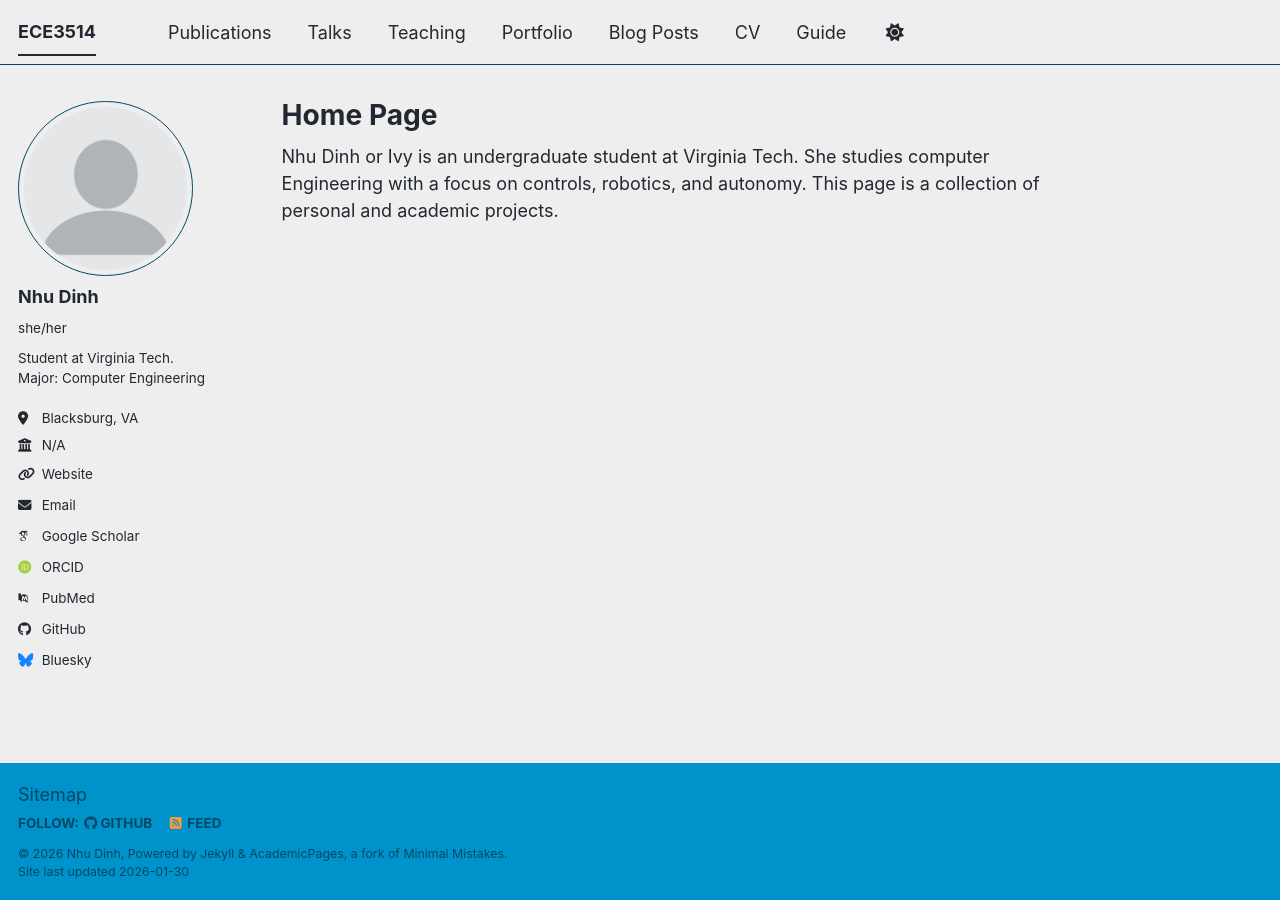
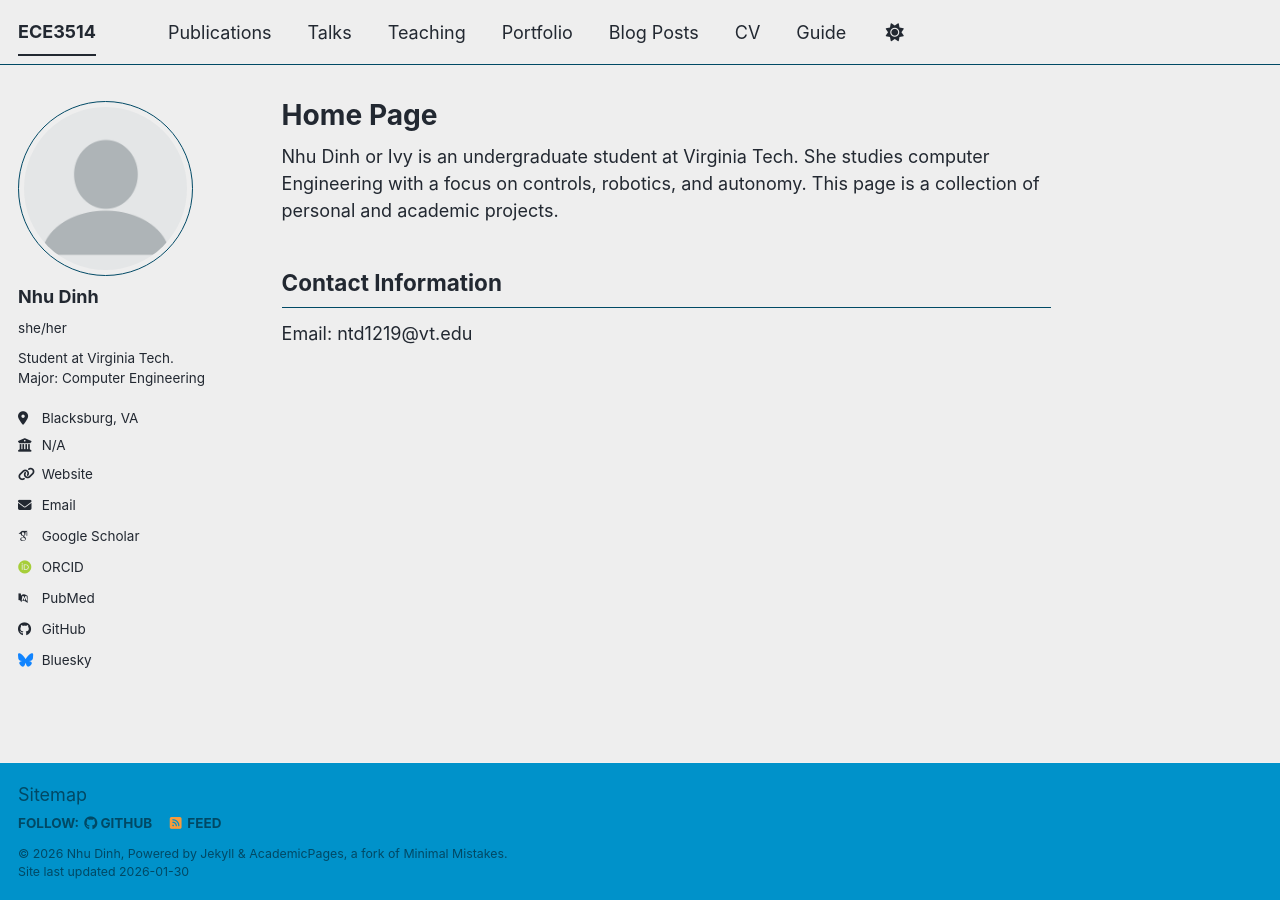
Before and after one commit to IvyTD/IvyTD.github.io, a Jekyll site: the page built from _pages/Home_page.md, in a window 1280 px wide. Built offline with Jekyll 4.4.1, drawn with Linux system fonts in a browser that asks for light colours; some web fonts are replaced; a script bundle is joined from its source files by our own code; library files that are not in the unit come from our copies.

Commit message:
Update Home_page.md
Added contact info

```diff
--- a/_pages/Home_page.md
+++ b/_pages/Home_page.md
@@ -4,3 +4,8 @@ title: "Home Page"
 author_profile: true
 ---
 Nhu Dinh or Ivy is an undergraduate student at Virginia Tech. She studies computer Engineering with a focus on controls, robotics, and autonomy. This page is a collection of personal and academic projects.
+
+
+Contact Information
+---
+Email: ntd1219@vt.edu
```
